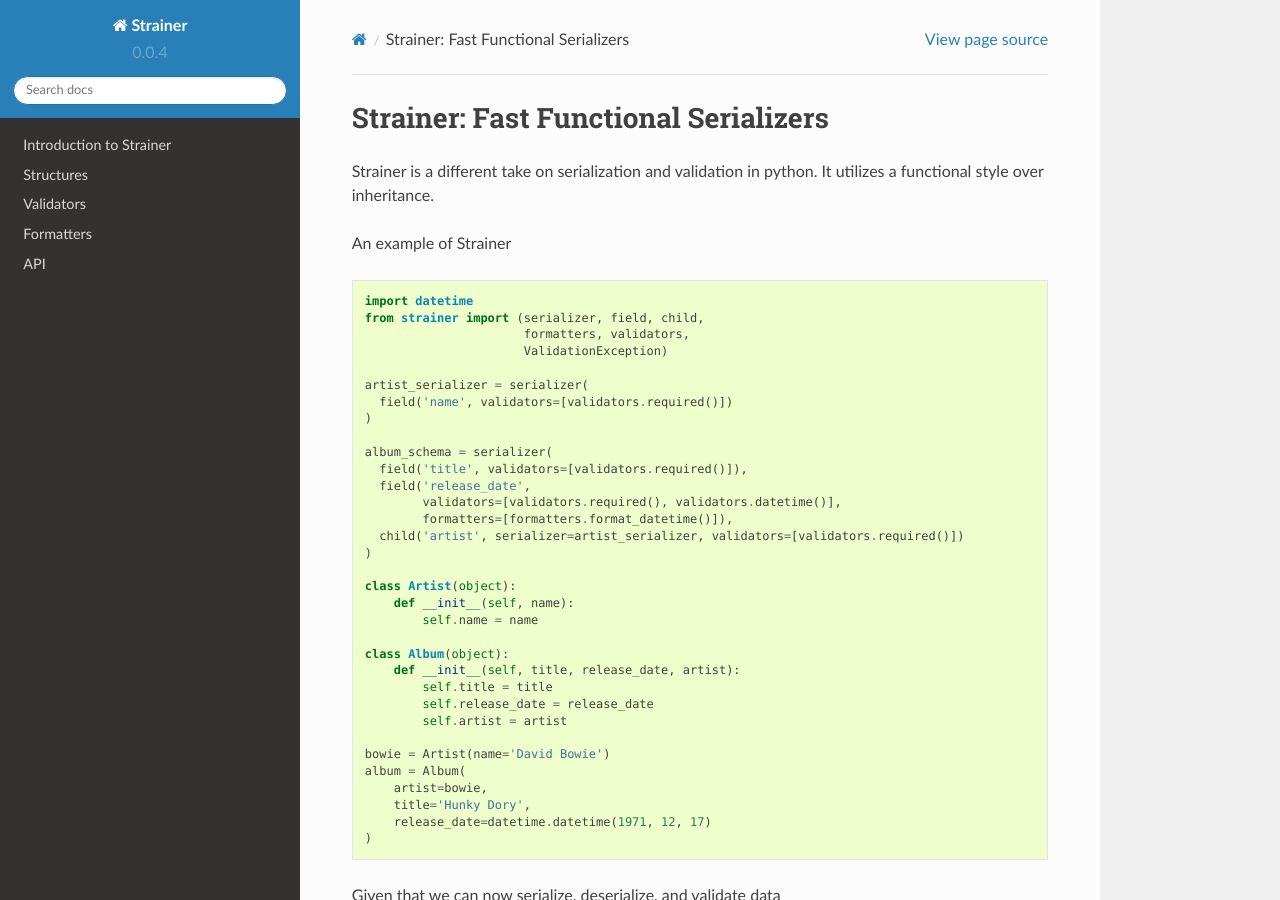
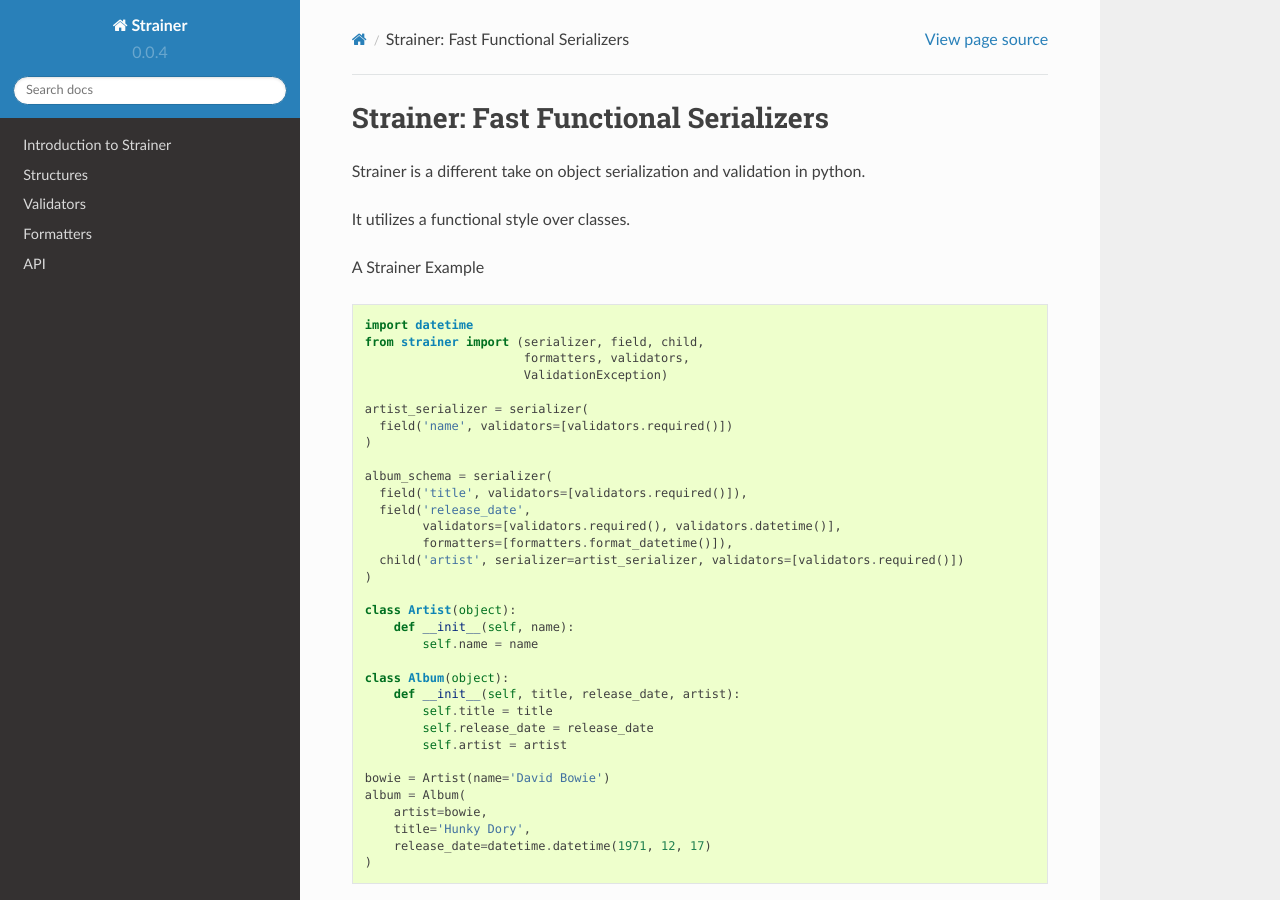
Before and after one commit to voidfiles/strainer, a Sphinx documentation site: the page built from docs/source/index.rst, in a window 1280 px wide and 900 px high. Built offline with Sphinx 7.4.7 and the Read the Docs theme 2.0.0, drawn with Linux system fonts in a browser that asks for light colours.

Commit message:
Updating text

```diff
--- a/docs/source/index.rst
+++ b/docs/source/index.rst
@@ -1,10 +1,11 @@
 Strainer: Fast Functional Serializers
 =====================================
 
-Strainer is a different take on serialization and validation in python.
-It utilizes a functional style over inheritance.
+Strainer is a different take on object serialization and validation in python.
 
-An example of Strainer
+It utilizes a functional style over classes.
+
+A Strainer Example
 
 .. code-block:: python
 
```
